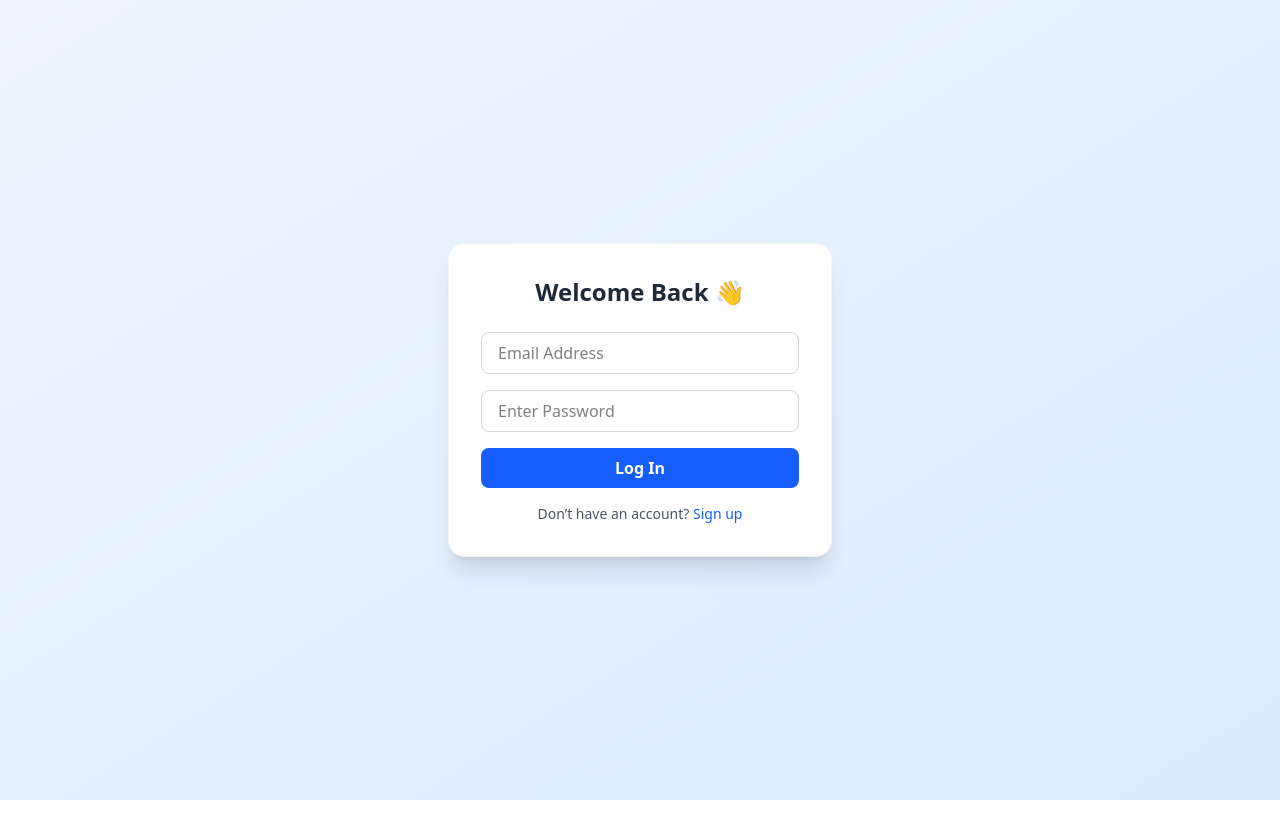
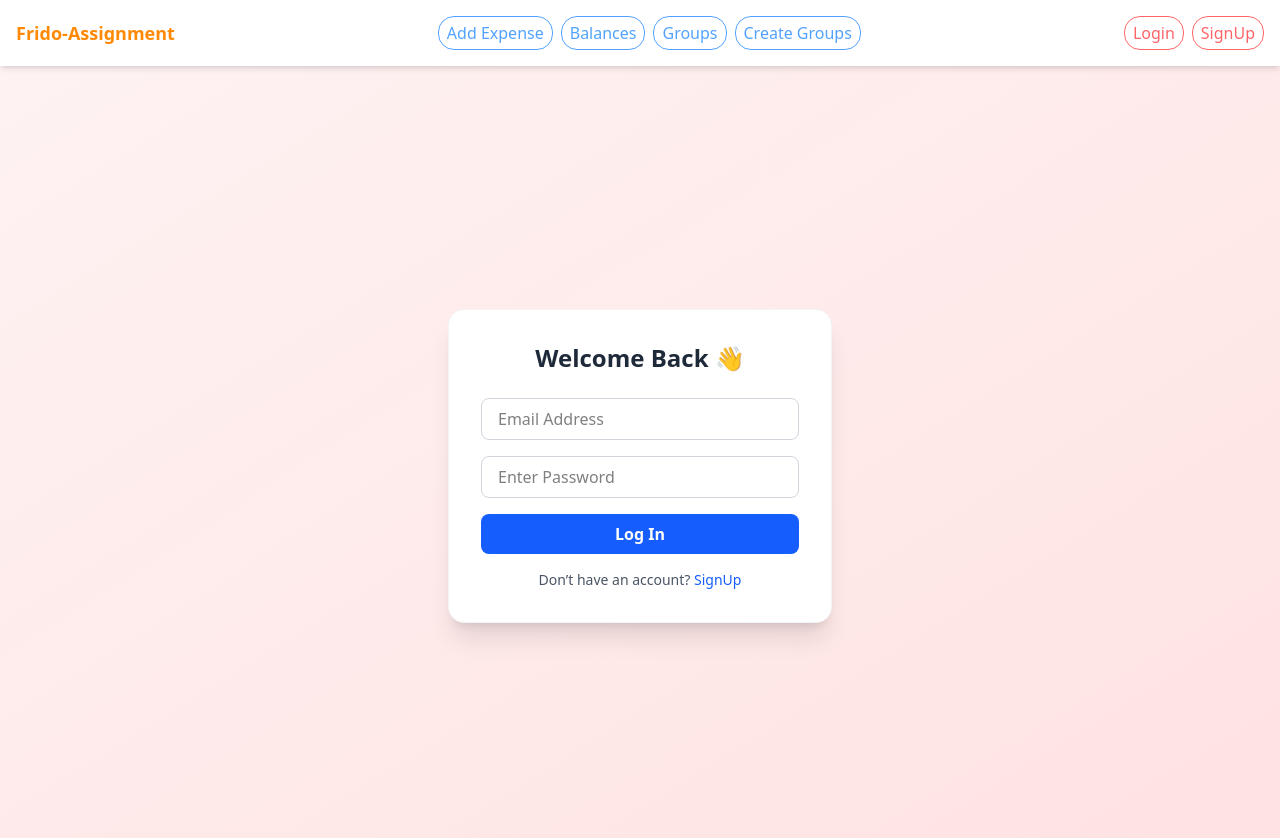
Before and after one commit to LakshyaG34/ExpenseTracker-Frido-Assignment, a React (Vite) app in the folder client/: page /groups in a window 1280 px wide. Shown: the top 838 px of the page. Before the commit the page ends 800 px from the top, so only its background shows below. Built offline with nearby package versions, Linux system fonts and the light colour scheme; no server answers.

Commit message:
Frontend: Added Navbar for Better Travel btw routes

```diff
--- a/client/src/App.jsx
+++ b/client/src/App.jsx
@@ -14,6 +14,7 @@ import { setExpense } from "./redux/expenseSlice";
 import { setBalance } from "./redux/balanceSlice";
 import Signup from "./pages/signup";
 import Balance from "./components/balance/balance";
+import Navbar from "./components/navbar";
 
 function App() {
   const { user, loading } = useAuthContext();
@@ -54,6 +55,8 @@ function App() {
   }, [dispatch]);
 
   return (
+    <div>
+      <Navbar/>
     <Routes>
       <Route path="/login" element={<Login/>}/>
       <Route path="/signup" element={<Signup/>}/>
@@ -75,6 +78,7 @@ function App() {
         /> */}
       <Route path="/expense/add" element={user?<AddExpense/>:<Login/>}/>
     </Routes>
+    </div>
   );
 }
 
--- a/client/src/components/balance/balance.jsx
+++ b/client/src/components/balance/balance.jsx
@@ -12,7 +12,7 @@ const Balance = () => {
   }
 
   return (
-    <div className="min-h-screen flex flex-col items-center bg-gray-50 py-8 px-4">
+    <div className="min-h-screen flex flex-col items-center bg-gray-50 py-8 px-4 bg-gradient-to-br from-blue-50 to-blue-100">
       <h2 className="text-2xl font-semibold mb-6 text-gray-800">
         Group-wise Balances
       </h2>
--- a/client/src/components/expense/addExpense.jsx
+++ b/client/src/components/expense/addExpense.jsx
@@ -61,7 +61,7 @@ const AddExpense = () => {
   };
 
   return (
-    <div className="flex justify-center min-h-screen items-center">
+    <div className="flex justify-center min-h-screen items-center bg-gradient-to-br from-blue-50 to-blue-100">
       <form className="flex flex-col gap-2 p-4 border rounded" onSubmit={handleExpense}>
         <input
           className="border p-1 rounded"
--- a/client/src/components/group/addGroup.jsx
+++ b/client/src/components/group/addGroup.jsx
@@ -44,7 +44,7 @@ const AddGroup = () => {
 
   return (
     <form
-      className="flex flex-col justify-center items-center min-h-screen gap-4"
+      className="flex flex-col justify-center items-center min-h-screen gap-4 bg-gradient-to-br from-blue-50 to-blue-100"
       onSubmit={handleGroups}
     >
       <input
--- a/client/src/components/group/group.jsx
+++ b/client/src/components/group/group.jsx
@@ -5,7 +5,7 @@ const Groups = () => {
   const groups = useSelector((state) => state.group);
 
   return (
-    <div>
+    <div className="bg-gradient-to-br from-blue-50 to-blue-100">
       {groups.length > 0
         ? groups.map((group) => (
             <GroupCard
--- /dev/null
+++ b/client/src/components/navbar.jsx
@@ -0,0 +1,24 @@
+import { useNavigate } from "react-router-dom";
+
+const Navbar = () =>{
+    const navigate = useNavigate();
+    return(
+        <div className="flex justify-between items-center p-4 sticky top-0 bg-white/80 backdrop-blur-sm shadow-md z-50">
+            <div>
+                <button onClick = {()=>navigate("/")} className="font-bold text-lg text-orange-400 hover:text-blue-800 transition-colors duration-200">Frido-Assignment</button>
+            </div>
+            <div className="flex gap-2">
+                <button onClick={()=>navigate("/expense/add")} className="border border-blue-400 text-blue-400 rounded-2xl px-2 py-1 cursor-pointer hover:bg-blue-100 transition-all duration-200">Add Expense</button>
+                <button onClick={()=>navigate("/balance")} className="border border-blue-400 text-blue-400 rounded-2xl px-2 py-1 cursor-pointer hover:bg-blue-100 transition-all duration-200">Balances</button>
+                <button onClick={()=>navigate("/groups")} className="border border-blue-400 text-blue-400 rounded-2xl px-2 py-1 cursor-pointer hover:bg-blue-100 transition-all duration-200">Groups</button>
+                <button onClick={()=>navigate("/groups/add")} className="border border-blue-400 text-blue-400 rounded-2xl px-2 py-1 cursor-pointer hover:bg-blue-100 transition-all duration-200">Create Groups</button>
+            </div>
+            <div className="flex gap-2">
+                <button onClick={()=>navigate("/login")} className="border border-red-400 text-red-400 rounded-2xl px-2 py-1 cursor-pointer hover:bg-red-100 transition-all duration-200">Login</button>
+                <button onClick = {()=>navigate("/signup")} className="border border-red-400 text-red-400 rounded-2xl px-2 py-1 cursor-pointer hover:bg-red-100 transition-all duration-200">SignUp</button>
+            </div>
+        </div>
+    )
+}
+
+export default Navbar;
--- a/client/src/pages/signin.jsx
+++ b/client/src/pages/signin.jsx
@@ -1,10 +1,12 @@
 import React, { useState } from "react";
 import { useAuthContext } from "../context/authContext";
+import { useNavigate } from "react-router-dom";
 
 const Login = () => {
   const [email, setEmail] = useState("");
   const [password, setPassword] = useState("");
   const { setUser } = useAuthContext();
+  const navigate = useNavigate();
 
   const handleFetch = async (e) => {
     e.preventDefault();
@@ -32,7 +34,7 @@ const Login = () => {
   };
 
   return (
-    <div className="flex justify-center items-center min-h-screen bg-gradient-to-br from-blue-50 to-blue-100">
+    <div className="flex justify-center items-center min-h-screen bg-gradient-to-br from-red-50 to-red-100">
       <form
         onSubmit={handleFetch}
         className="bg-white shadow-xl rounded-2xl p-8 w-full max-w-sm border border-gray-100"
@@ -68,9 +70,9 @@ const Login = () => {
 
         <p className="text-sm text-center text-gray-600 mt-4">
           Don’t have an account?{" "}
-          <a href="/signup" className="text-blue-600 hover:underline">
-            Sign up
-          </a>
+          <button onClick={()=>navigate("/signup")} className="text-blue-600 hover:underline">
+            SignUp
+          </button>
         </p>
       </form>
     </div>
--- a/client/src/pages/signup.jsx
+++ b/client/src/pages/signup.jsx
@@ -1,5 +1,6 @@
 import React, { useState } from "react";
 import { useAuthContext } from "../context/authContext";
+import { useNavigate } from "react-router-dom";
 
 const Signup = () => {
   const [name, setName] = useState("");
@@ -7,6 +8,7 @@ const Signup = () => {
   const [password, setPassword] = useState("");
   const [confirmPassword, setConfirmPassword] = useState("");
   const { setUser } = useAuthContext();
+  const navigate = useNavigate();
 
   const handleFetch = async (e) => {
     e.preventDefault();
@@ -33,7 +35,7 @@ const Signup = () => {
   };
 
   return (
-    <div className="flex justify-center items-center min-h-screen bg-gradient-to-br from-blue-50 to-blue-100">
+    <div className="flex justify-center items-center min-h-screen bg-gradient-to-br from-red-50 to-red-100">
       <form
         onSubmit={handleFetch}
         className="bg-white shadow-xl rounded-2xl p-8 w-full max-w-sm border border-gray-100"
@@ -85,9 +87,9 @@ const Signup = () => {
 
         <p className="text-sm text-center text-gray-600 mt-4">
           Already have an account?{" "}
-          <a href="/login" className="text-blue-600 hover:underline">
+          <button onClick={()=>navigate("/login")} className="text-blue-600 hover:underline">
             Log in
-          </a>
+          </button>
         </p>
       </form>
     </div>
```
